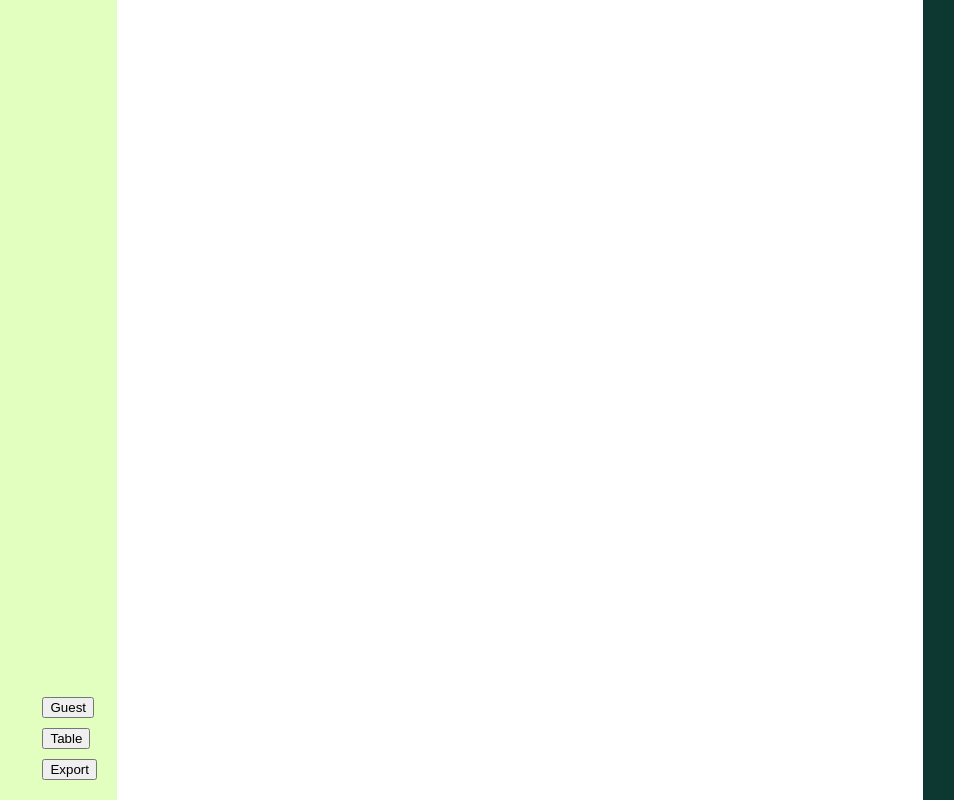
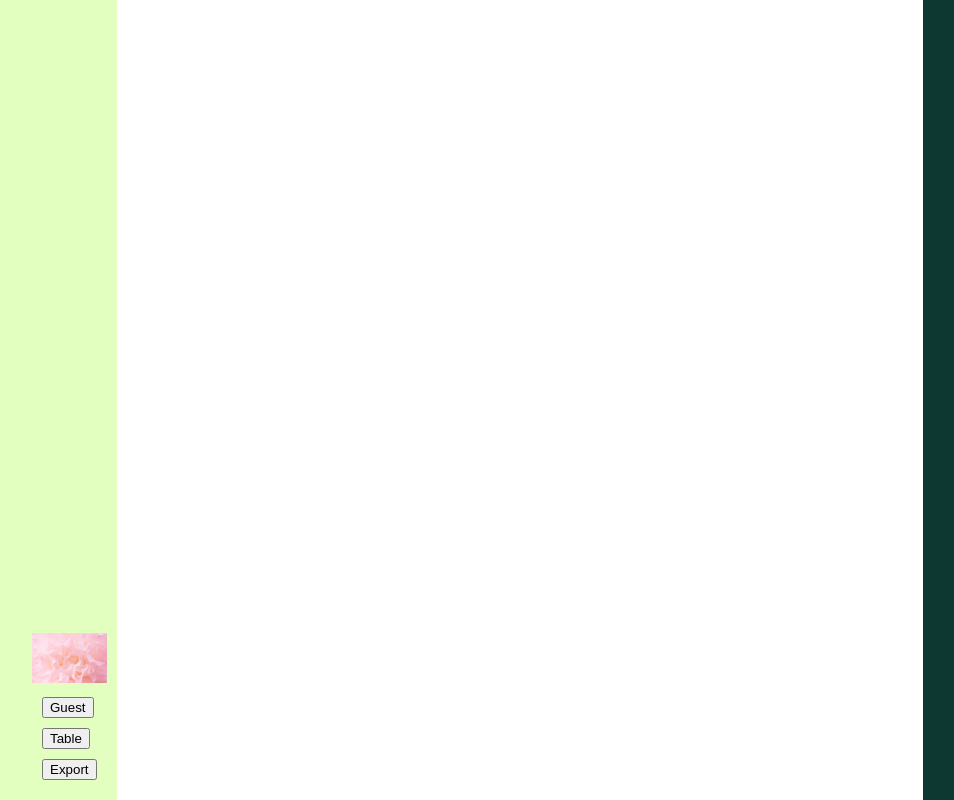
Before and after one commit to e-freak/SCTool, an Electron app: page app/view/main.html in a window 1240 px wide. Shown: the whole page, without its empty margins (69-1023 px from the left). Drawn offline with Linux system fonts and the light colour scheme.

Commit message:
画像ボタン追加

```diff
--- a/app/view/main.html
+++ b/app/view/main.html
@@ -14,6 +14,7 @@
     <div class="window">
         <div class="control-panel">
             <div class="button-list">
+              <input type="image" src="../image/icontest.png" alt="Guest"/>
             <button id="guest-button" class="menu-button" >Guest</button>
             <button id="table-button" class="menu-button" >Table</button>
             <button id="export-button" class="menu-button" >Export</button>
```
Also changed, not shown: app/image/icontest.png (added).
